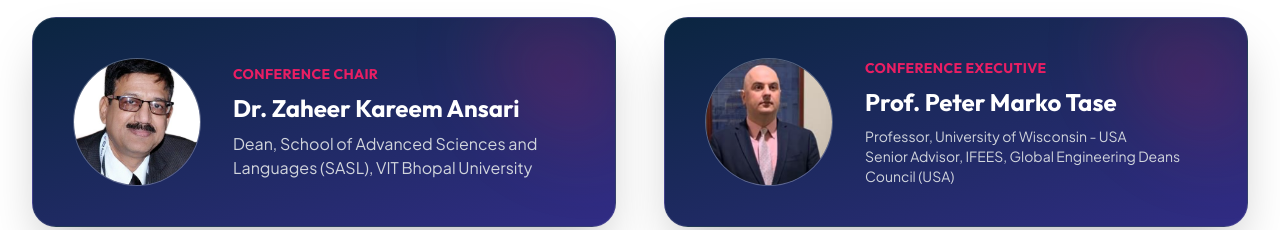
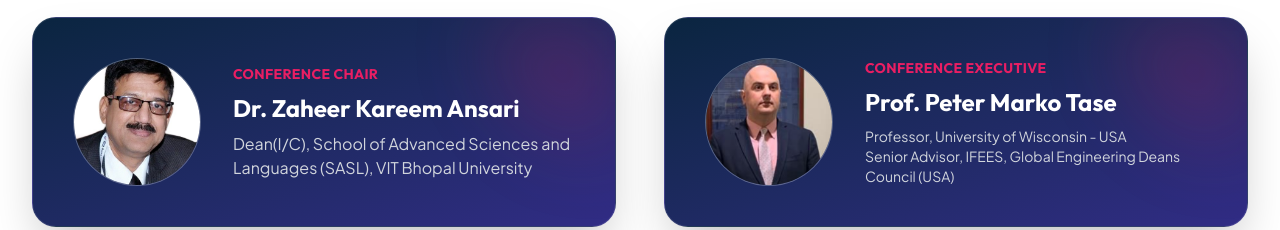
Before and after one commit to pratyush-dubey08/icbclt26-main, a Next.js app: page / in a window 1280 px wide. Shown: the part 8340-8570 px from the top of the page. Built offline with nearby package versions, Linux system fonts and the light colour scheme.

Commit message:
Update designation of Dr. Zaheer Kareem Ansari to Dean(I/C)

```diff
--- a/src/app/page.tsx
+++ b/src/app/page.tsx
@@ -613,7 +613,7 @@
               <div className="relative z-10">
                 <h3 className="text-[var(--color-brand-gold)] font-bold mb-2 uppercase tracking-wide text-sm">Conference Chair</h3>
                 <h4 className="text-2xl font-bold mb-2">Dr. Zaheer Kareem Ansari</h4>
-                <p className="text-gray-300">Dean, School of Advanced Sciences and Languages (SASL), VIT Bhopal University</p>
+                <p className="text-gray-300">Dean(I/C), School of Advanced Sciences and Languages (SASL), VIT Bhopal University</p>
               </div>
             </motion.div>
 
```
